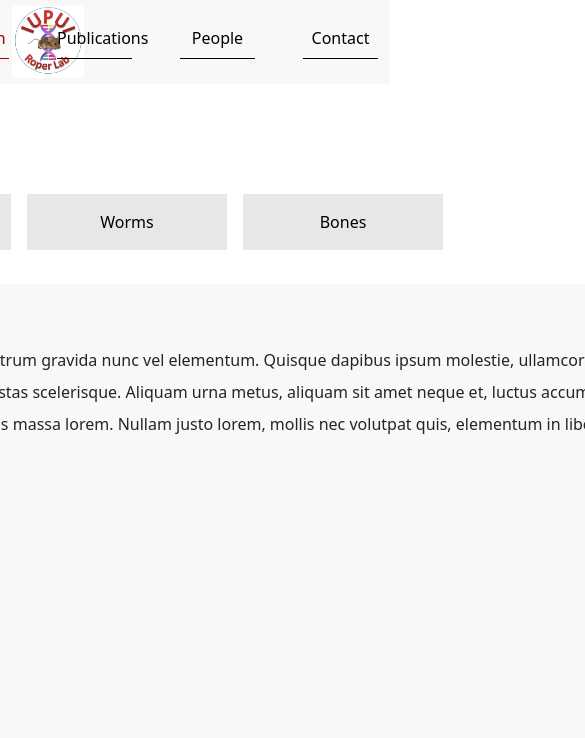
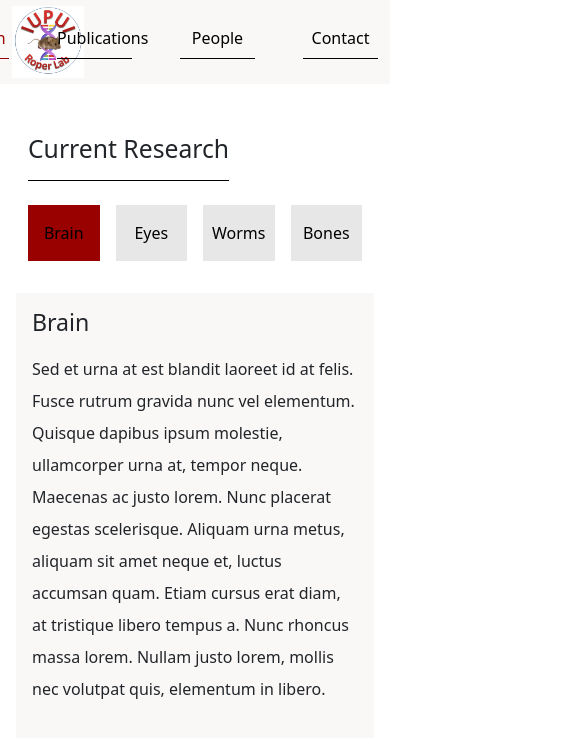
Before and after one commit to deotte/roper-lab-website, a Vue app: page /research in a window 390 px wide. Shown: the top 738 px of the page, 585 px wide, since content can reach past the window. Built offline with nearby package versions, Linux system fonts and the light colour scheme.

Commit message:
Add Bootstrap to /research view
- Mobile optimized
- Still need to work on nav

```diff
--- a/src/assets/styles/research.css
+++ b/src/assets/styles/research.css
@@ -1,9 +1,12 @@
+.research h2 {
+  display: inline-block;
+  padding-bottom: 1rem;
+  border-bottom: 1px solid var(--black);
+}
+
 .research .content {
   background-color: var(--cream);
-}
-
-.research .header {
-  height: 60px;
+  min-height: 500px;
 }
 
 .research .content {
--- a/src/assets/styles/tabs.css
+++ b/src/assets/styles/tabs.css
@@ -4,7 +4,7 @@
   color: var(--black);
   padding-top: 1rem;
   padding-bottom: 1rem;
-  width: 200px;
+  width: 150px;
   display: flex;
   align-items: center;
   justify-content: center;
--- a/src/assets/styles/utilities.css
+++ b/src/assets/styles/utilities.css
@@ -1,6 +1,6 @@
 /* Utility classes */
 
-.content {
+.people .content, .publications .content {
   min-height: 650px;
   width: 1200px;
 }
--- a/src/views/Home.vue
+++ b/src/views/Home.vue
@@ -11,7 +11,7 @@
           <h1>Our Research</h1>
         </div>
       </div>
-      <div class="row mt-2 mt-md-4">
+      <div class="row mt-2 mt-md-4 mt-lg-0">
         <div class="col-xs-12 col-lg-7 v-center">
           <p>
             Our research seeks to understand the genetic and developmental bases of phenotypes related to Trisomy 21 or Down syndrome (DS).
@@ -37,7 +37,7 @@
         </div>
       </div>
       <div class="row">
-        <div class="col mt-2 mt-md-4">
+        <div class="col mt-2 mt-md-4 mt-lg-0">
           <router-link to="/research" class="action-button">
             View our research ->
           </router-link>
--- a/src/views/Research.vue
+++ b/src/views/Research.vue
@@ -1,16 +1,32 @@
 <template>
   <section class="research padding flex-column center">
-    <div class="header flex-row margin-top">
+    <div class="container">
+      <div class="row">
+        <div class="col xs-12 lg-5 flex-row">
           <h2>Current Research</h2>
         </div>
-    <div class="header flex-row margin-top">
+        <div class="col xs-12 lg-7 flex-row mt-3 mt-lg-0">
           <router-link to="/research" class="tab-link r-margin">Brain</router-link>
           <router-link to="/research/eyes" class="tab-link r-margin">Eyes</router-link>
           <router-link to="/research/worms" class="tab-link r-margin">Worms</router-link>
           <router-link to="/research/bones" class="tab-link">Bones</router-link>
         </div>
-    <div class="content extra-margin-top">
+      </div>
+      <!--
+      <div class="row margin-top">
+        <div class="col flex-row">
+          <router-link to="/research" class="tab-link r-margin">Brain</router-link>
+          <router-link to="/research/eyes" class="tab-link r-margin">Eyes</router-link>
+          <router-link to="/research/worms" class="tab-link r-margin">Worms</router-link>
+          <router-link to="/research/bones" class="tab-link">Bones</router-link>
+        </div>
+      </div>
+      -->
+      <div class="row extra-margin-top">
+        <div class="col content">
           <router-view></router-view>
+        </div>
+      </div>
     </div>
   </section>
 </template>
```
Lines whose indentation alone changed are shown as unchanged.
